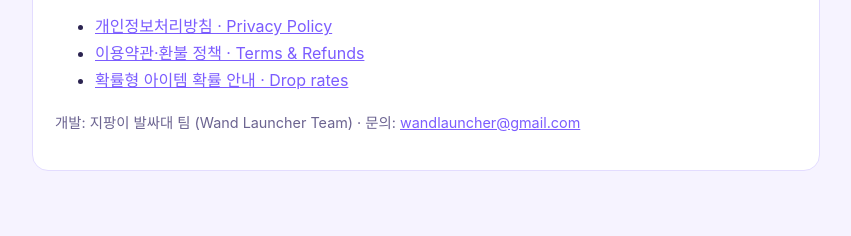
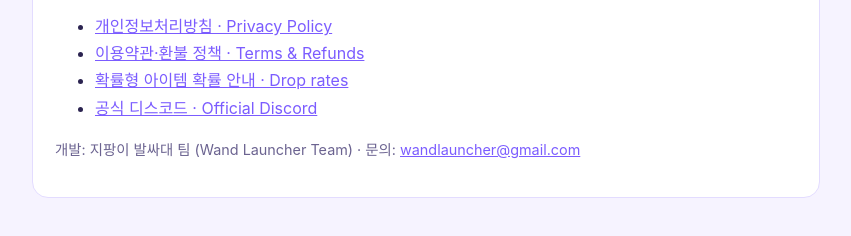
Before and after one commit to wandlauncher/wand-launcher-site, a plain HTML site: page index.html in a window 1280 px wide. Shown: the part 188-424 px from the top of the page, without its empty margins (214-1065 px from the left). Drawn offline with Linux system fonts and the light colour scheme.

Commit message:
공식 디스코드 링크

```diff
--- a/index.html
+++ b/index.html
@@ -17,5 +17,5 @@ nav a{margin-right:14px}hr{border:0;border-top:1px solid var(--line);margin:24px
 <span class="muted">Throw your wand, guard the wall! Mix elements and collect relics in a magic defense game.</span></p>
 <ul><li><a href="privacy.html">개인정보처리방침 · Privacy Policy</a></li>
 <li><a href="terms.html">이용약관·환불 정책 · Terms &amp; Refunds</a></li>
-<li><a href="probability.html">확률형 아이템 확률 안내 · Drop rates</a></li></ul>
+<li><a href="probability.html">확률형 아이템 확률 안내 · Drop rates</a></li><li><a href="https://discord.gg/VfBqVJafSz">공식 디스코드 · Official Discord</a></li></ul>
 <p class="muted">개발: 지팡이 발싸대 팀 (Wand Launcher Team) · 문의: <a href="mailto:wandlauncher@gmail.com">wandlauncher@gmail.com</a></p></div></main></body></html>
```
